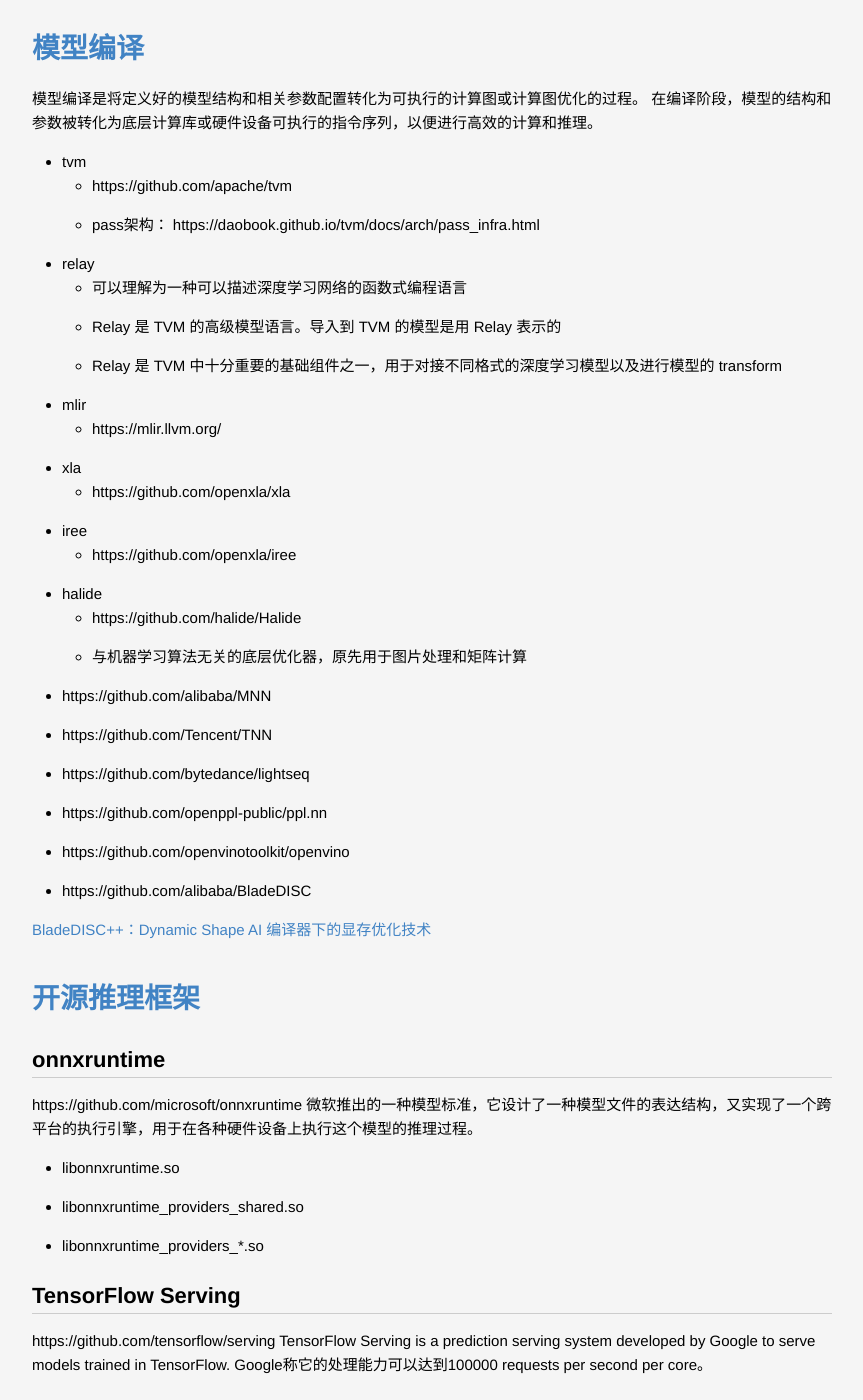
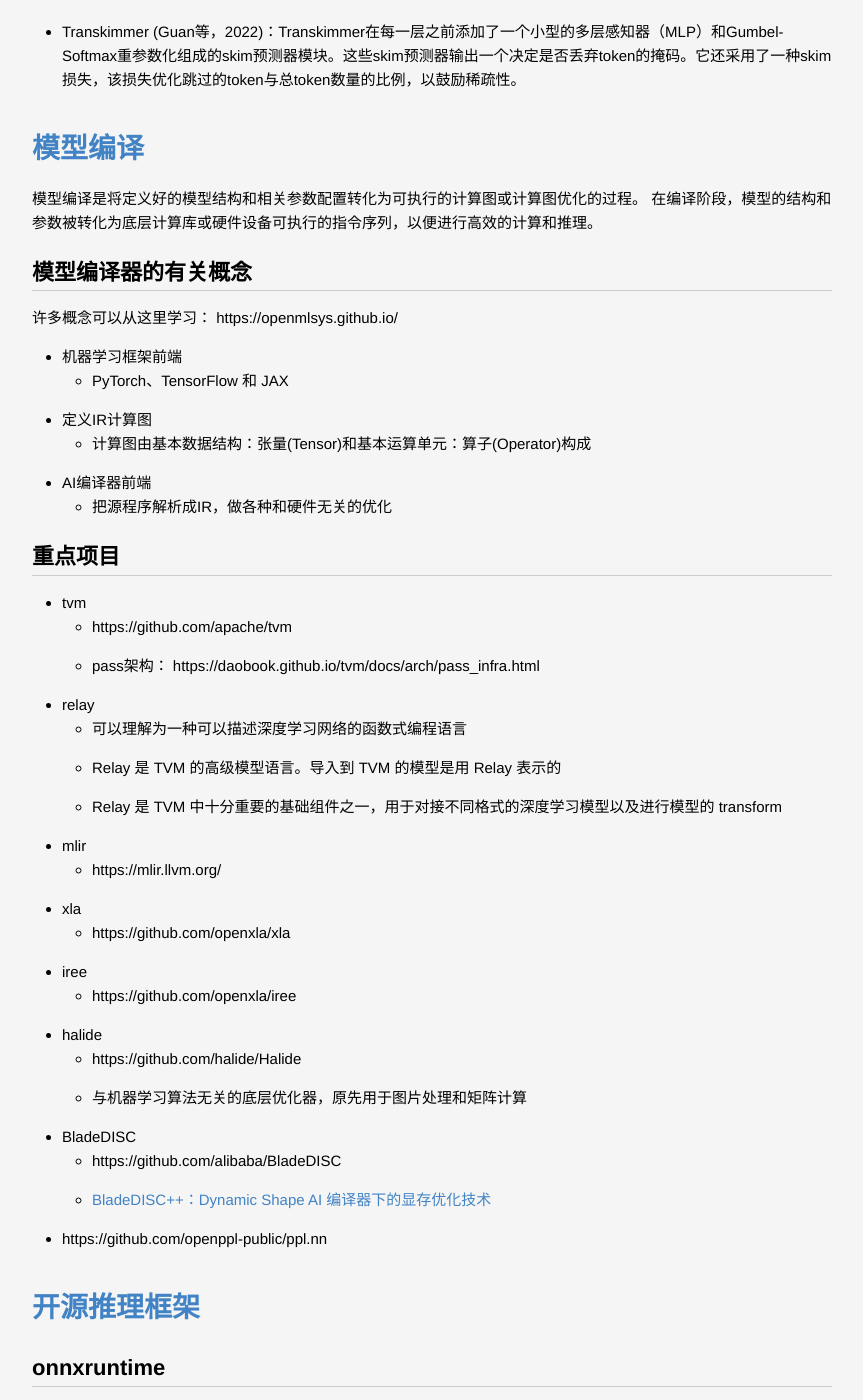
Before and after one commit to lucky521/blog, a Jekyll site: the page built from _posts/ml/2019-03-25-ML-Serving.markdown, in a window 1280 px wide and 1400 px high, scrolled down 8597 px. Shown: the whole window, without its empty margins (208-1071 px from the left). Built offline with Jekyll 4.4.1, drawn with Linux system fonts in a browser that asks for light colours; formulas are drawn with MathJax 3; some of the changed text lies outside the part shown.

Commit message:
update blog

```diff
--- a/_posts/language/2015-10-01-makefile.markdown
+++ b/_posts/language/2015-10-01-makefile.markdown
@@ -26,7 +26,7 @@
 
 - `-f filename`可以指定makefile文件。
 - `-C filepath`可以指定makefile的所在位置。
-- 如果我只属于`make`，那么第一个target就是总的target。
+- 如果我只输入`make`，那么第一个target就是总的target。
 - 如果我输入了`make some_target`，那么就会去找我声明的target；
 - 假如我输入的是`make clean`，虽然clean并不是一个要编译的文件，但make直到这也是一个target。
 - 如果程序最终的产出是多个文件，可以使用`all`作为第一个target，它的dependencies作为程序最终的产出文件。
--- a/_posts/ml/2019-03-25-ML-Serving.markdown
+++ b/_posts/ml/2019-03-25-ML-Serving.markdown
@@ -273,6 +273,17 @@
 模型编译是将定义好的模型结构和相关参数配置转化为可执行的计算图或计算图优化的过程。
 在编译阶段，模型的结构和参数被转化为底层计算库或硬件设备可执行的指令序列，以便进行高效的计算和推理。
 
+## 模型编译器的有关概念
+许多概念可以从这里学习： https://openmlsys.github.io/
+* 机器学习框架前端
+  *  PyTorch、TensorFlow 和 JAX
+* 定义IR计算图
+  * 计算图由基本数据结构：张量(Tensor)和基本运算单元：算子(Operator)构成
+* AI编译器前端
+  * 把源程序解析成IR，做各种和硬件无关的优化
+
+## 重点项目
+
 * tvm
   * https://github.com/apache/tvm
   * pass架构： https://daobook.github.io/tvm/docs/arch/pass_infra.html
@@ -289,17 +300,16 @@
 * halide
   * https://github.com/halide/Halide
   * 与机器学习算法无关的底层优化器，原先用于图片处理和矩阵计算
+* BladeDISC
+  * https://github.com/alibaba/BladeDISC
+  * [BladeDISC++：Dynamic Shape AI 编译器下的显存优化技术](https://zhuanlan.zhihu.com/p/18880631601)
 
 
-* https://github.com/alibaba/MNN
-* https://github.com/Tencent/TNN
-* https://github.com/bytedance/lightseq
-* https://github.com/openppl-public/ppl.nn
-* https://github.com/openvinotoolkit/openvino
-* https://github.com/alibaba/BladeDISC
 
 
-[BladeDISC++：Dynamic Shape AI 编译器下的显存优化技术](https://zhuanlan.zhihu.com/p/18880631601)
+* https://github.com/openppl-public/ppl.nn
+
+
 
 
 
```
Also changed, not shown: other parts of _posts/ml/2019-03-25-ML-Serving.markdown (+9 -0 lines), _posts/language/2019-07-15-java.markdown (+8 -4 lines).
